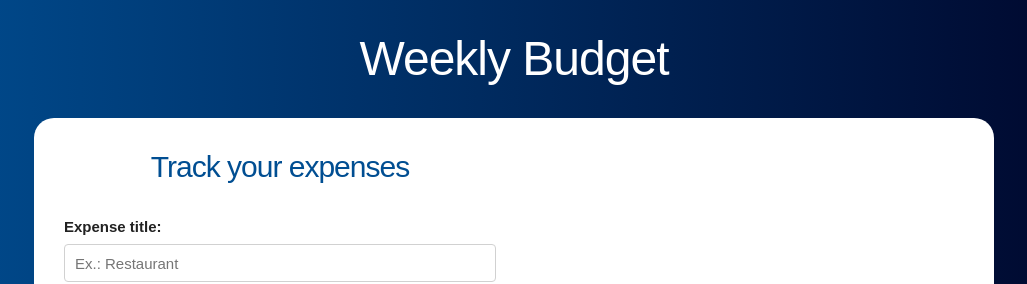
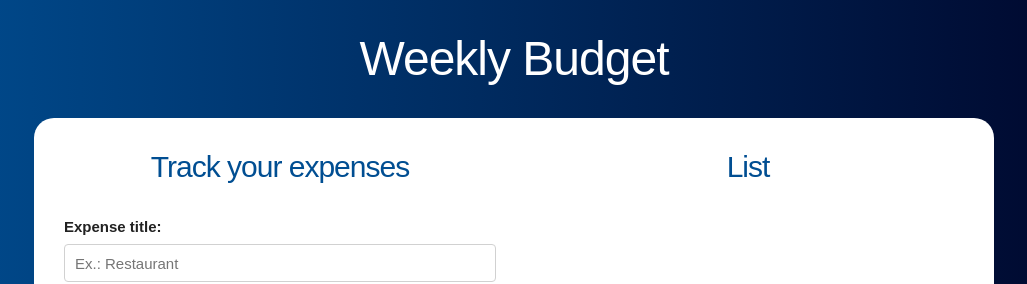
Before and after one commit to JsonDmz95/react-weeklyBudget, a React (Create React App) app: page / in a window 1280 px wide. Both pictures are taken after typing "5" into the empty fields and a click on the input "Set Budget". Shown: the top 284 px of the page, without its empty margins (126-1153 px from the left). Built offline with nearby package versions, Linux system fonts and the light colour scheme.

Commit message:
List of expenses showed

```diff
--- a/src/App.js
+++ b/src/App.js
@@ -1,6 +1,7 @@
 import React, { useState } from "react";
 import Question from "./components/Question";
 import Form from "./components/Form";
+import List from "./components/List";
 
 function App() {
   //define state
@@ -36,7 +37,11 @@ function App() {
                 addNewExpense={addNewExpense}
               />
             </div>
-            <div className="one-half column"></div>
+            <div className="one-half column">
+              <List
+                expenses={expenses}
+              />
+            </div>
           </div>
         )}
       </div>
--- /dev/null
+++ b/src/components/Expense.js
@@ -0,0 +1,13 @@
+import React from "react";
+
+const Expense = ({ expense }) => (
+  <li className="expenses">
+    <p>
+      {expense.title}
+
+      <span className="expense">$ {expense.amount.toFixed(2)}</span>
+    </p>
+  </li>
+);
+
+export default Expense;
--- /dev/null
+++ b/src/components/List.js
@@ -0,0 +1,14 @@
+import React from "react";
+import Exprese from "./Expense";
+import Expense from "./Expense";
+
+const List = ({ expenses }) => (
+  <div className="incurred-expenses">
+    <h2>List</h2>
+    {expenses.map((expense) => (
+      <Expense key={expense.id} expense={expense} />
+    ))}
+  </div>
+);
+
+export default List;
--- a/src/components/Question.js
+++ b/src/components/Question.js
@@ -9,7 +9,7 @@ const Question = ({addBudget, updateRemaining, updateQuestion}) => {
 
   //define saveBudget
   const handleChange = e => {
-    updateBudget(parseFloat(e.target.value, 10));
+    updateBudget(parseFloat(e.target.value, 10).toFixed(2));
   }
 
   //Submitt to set budget
--- a/src/index.css
+++ b/src/index.css
@@ -78,25 +78,25 @@ h2 {
   background-color: #fff3cd;
   border-color: #ffeeba;
 }
-.gastos-realizados  {
+.incurred-expenses  {
   margin-bottom: 2rem;
 }
-.gastos-realizados li{
+.incurred-expenses li{
   list-style: none;
   margin-bottom: 0rem;
   border-bottom: 1px solid #e1e1e1;
   padding: 1rem 0;
 }
-.gastos-realizados li:last-of-type {
+.incurred-expenses li:last-of-type {
   margin-bottom: 0!important;
 }
-.gastos-realizados li p {
+.incurred-expenses li p {
   display: flex;
   justify-content: space-between;
   align-items: center;
   margin:0;
 }
-.gastos-realizados li p .gasto {
+.incurred-expenses li p .expense {
   background-color: #004085;
   padding: 1rem;
   color:white;
```
